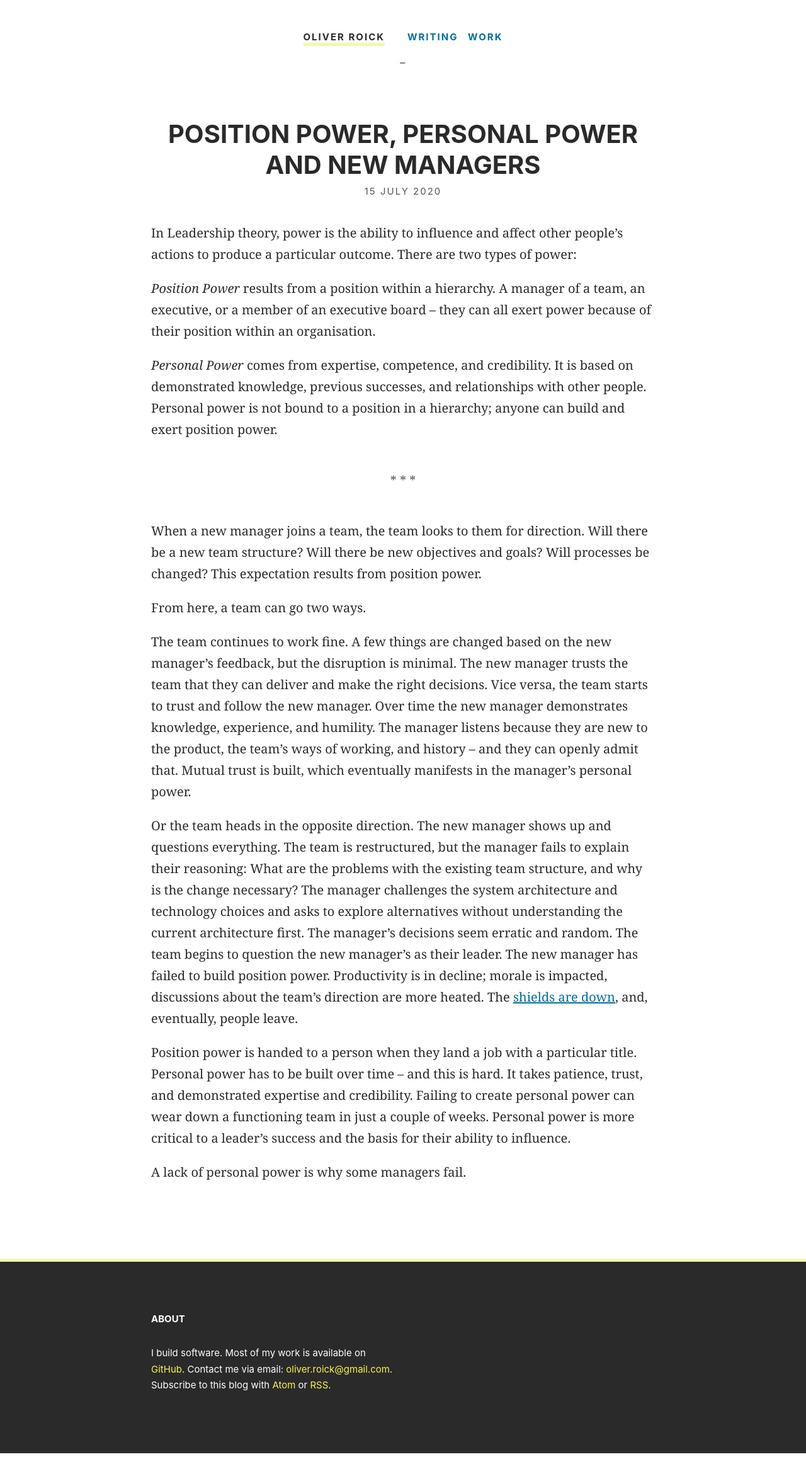
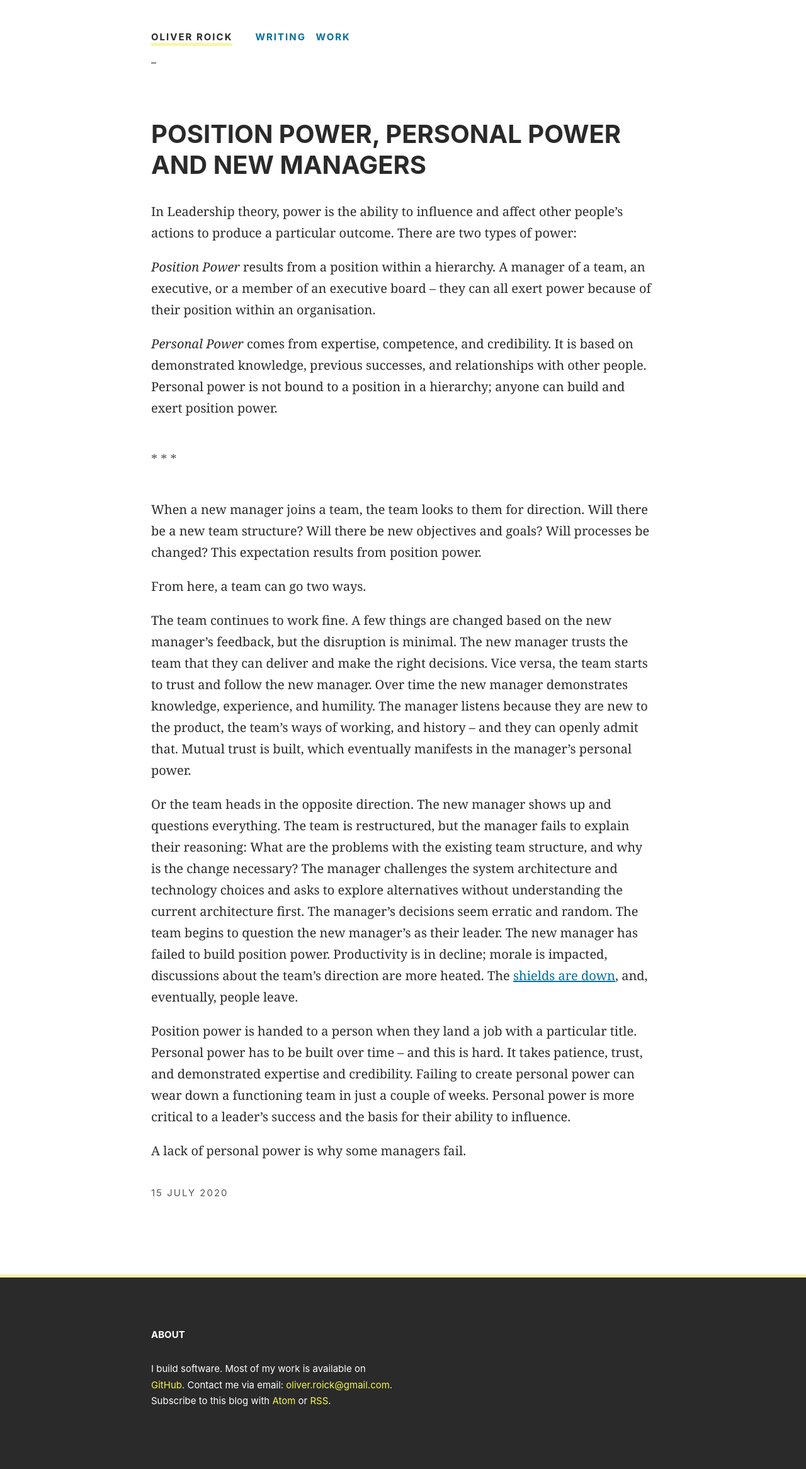
Before and after one commit to oliverroick/oliverroick.net, a Jekyll site: the page built from src/index.html, in a window 1280 px wide. Shown: the whole page at 63% size. Built offline with Jekyll 4.4.1, drawn with Linux system fonts in a browser that asks for light colours; before the commit the page ends 2307 px from its top, so only the background shows below that.

Commit message:
style: Right-align layout; move dates to below article

```diff
--- a/src/_layouts/post.html
+++ b/src/_layouts/post.html
@@ -3,7 +3,6 @@ layout: default
 ---
 <article>
     <h1>{{ page.title }}</h1>
+    {{ content | replace: '=====', '' }}
     <time datetime="{{ page.date | date_to_xmlschema }}">{{ page.date | date_to_long_string }}</time>
-
-    {{ content | replace: '=====', '' }}
 </article>
--- a/src/css/roick.css
+++ b/src/css/roick.css
@@ -128,7 +128,6 @@ td {
 
 hr {
   border: 0;
-  text-align: center;
 }
 
 hr:after {
@@ -159,11 +158,11 @@ a.skip-link:focus {
  */
 
 header {
-  text-align: center;
   font-size: var(--font-s);
   letter-spacing: 2px;
   font-weight: 700;
-  margin-top: var(--gap-s);
+  margin: var(--gap-s) auto 0 auto;
+  max-width: var(--main-width);
 }
 
 header:after {
@@ -273,15 +272,12 @@ footer a:focus {
  */
 
 main {
-  margin: var(--gap-s);
   max-width: var(--main-width);
   margin: auto;
 }
 
 main h1,
 main h2.index-page-header {
-  text-align: center;
-  margin-bottom: 0.5rem;
   font-size: var(--font-l);
 }
 
@@ -321,8 +317,7 @@ time,
 }
 
 article > time {
-  text-align: center;
-  margin-bottom: var(--gap-s);
+  margin-top: var(--gap-s);
 }
 
 article > .update {
@@ -364,7 +359,6 @@ article > .update > p {
 
 body#til .archive,
 body#writing .archive {
-  text-align: center;
   list-style-position: inside;
 }
 
--- a/src/index.html
+++ b/src/index.html
@@ -7,6 +7,6 @@ description: The blog and work of Oliver Roick
 
 <article>
     <h1><a href="{{ site.posts.first.url }}">{{ site.posts.first.title }}</a></h1>
+    {{ site.posts.first.content | replace: '=====', '' }}
     <time datetime="{{ site.posts.first.date | date_to_xmlschema }}">{{ site.posts.first.date | date_to_long_string }}</time>
-    {{ site.posts.first.content | replace: '=====', '' }}
 </article>
```
